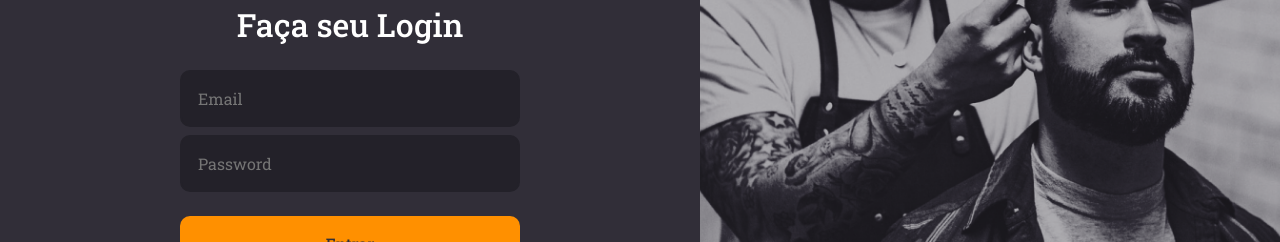
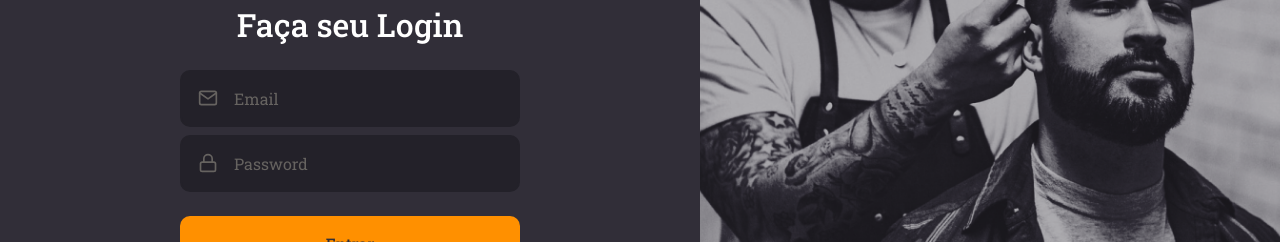
Before and after one commit to obrenoco/gobarber-web, a React (Create React App) app: page / in a window 1280 px wide. Shown: the part 297-539 px from the top of the page. Built offline with nearby package versions, Linux system fonts and the light colour scheme.

Commit message:
Add: create Input and Button components

```diff
--- /dev/null
+++ b/src/components/Button/index.tsx
@@ -0,0 +1,12 @@
+import React, { ButtonHTMLAttributes } from 'react';
+
+import { Container } from './styles';
+
+type ButtonProps = ButtonHTMLAttributes<HTMLButtonElement>;
+
+const Button: React.FC<ButtonProps> = ({children, ...rest}) => (
+  <Container type="button" {...rest}>
+    {children}</Container>
+);
+
+export default Button;
--- /dev/null
+++ b/src/components/Button/styles.ts
@@ -0,0 +1,19 @@
+import styled from 'styled-components';
+import { shade } from 'polished';
+
+export const Container = styled.button`
+  height: 56px;
+  width: 100%;
+  padding: 0 16px;
+  border-radius: 10px;
+  border: 0;
+  margin-top: 24px;
+  background: #ff9000;
+  color: #312e38;
+  font-weight: 500;
+  transition: background-color 0.2s;
+
+  &:hover {
+    background: ${shade(0.2, '#ff9000')};
+  }
+`;
--- /dev/null
+++ b/src/components/Input/index.tsx
@@ -0,0 +1,18 @@
+import React, { InputHTMLAttributes } from 'react';
+import { IconBaseProps } from 'react-icons/lib';
+
+import { Container } from './styles';
+
+interface InputProps extends InputHTMLAttributes<HTMLInputElement> {
+  name: string;
+  icon?: React.ComponentType<IconBaseProps>;
+}
+
+const Input: React.FC<InputProps> = ({icon: Icon, ...rest}) => (
+  <Container>
+    { Icon && <Icon size={20} />}
+    <input {...rest} />
+  </Container>
+);
+
+export default Input;
--- /dev/null
+++ b/src/components/Input/styles.ts
@@ -0,0 +1,31 @@
+import styled from 'styled-components';
+
+export const Container = styled.div`
+  display: flex;
+  align-items: center;
+  background: #232129;
+  border-radius: 10px;
+  border: 2px solid #232129;
+  padding: 16px;
+  width: 100%;
+  color: #666360;
+
+  & + div {
+    margin-top: 8px;
+  }
+
+  input {
+    color: #f4ede8;
+    background: transparent;
+    flex: 1;
+    border: 0;
+
+    &::placeholder {
+      color: #666360;
+    }
+  }
+
+  svg {
+    margin-right: 16px;
+  }
+`;
--- a/src/pages/SignIn/index.tsx
+++ b/src/pages/SignIn/index.tsx
@@ -1,6 +1,9 @@
 import React from 'react';
-import { FiLogIn } from 'react-icons/fi';
+import { FiLogIn, FiMail, FiLock } from 'react-icons/fi';
 import logoImg from '../../assets/logo.svg';
+
+import Input from '../../components/Input';
+import Button from '../../components/Button';
 
 import { Container, Content, Background } from './styles';
 
@@ -12,11 +15,17 @@
       <form>
         <h1>Faça seu Login</h1>
 
-        <input placeholder="Email" />
+        <Input name="email" icon={FiMail} placeholder="Email" />
 
-        <input type="password" placeholder="Password" />
+        <Input
+          name="password"
+          type="password"
+          icon={FiLock}
+          placeholder="Password"
+        />
 
-        <button type="submit">Entrar</button>
+        <Button type="submit">Entrar</Button>
+
         <a href="lost">Esqueci minha senha</a>
       </form>
 
@@ -25,7 +34,6 @@
         Criar conta
       </a>
     </Content>
-
     <Background />
   </Container>
 );
--- a/src/pages/SignIn/styles.ts
+++ b/src/pages/SignIn/styles.ts
@@ -23,40 +23,8 @@
     margin: 80px 0;
     text-align: center;
 
-    input {
-      flex: 1;
-      border: 0;
-      background: #232129;
-      color: #f4ede8;
-      border-radius: 10px;
-      border: 2px solid #232129;
-      padding: 16px;
-      width: 100%;
-
-      & + input {
-        margin-top: 8px;
-      }
-    }
-
     h1 {
       margin-bottom: 24px;
-    }
-
-    button {
-      height: 56px;
-      width: 100%;
-      padding: 0 16px;
-      border-radius: 10px;
-      border: 0;
-      margin-top: 24px;
-      background: #ff9000;
-      color: #312e38;
-      font-weight: 500;
-      transition: background-color 0.2s;
-
-      &:hover {
-        background: ${shade(0.2, '#ff9000')};
-      }
     }
 
     a {
```
Also changed, not shown: .eslintrc.json.
